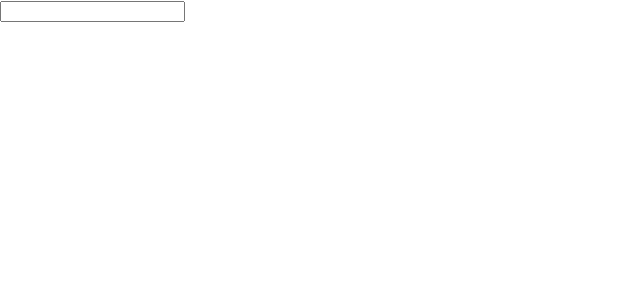
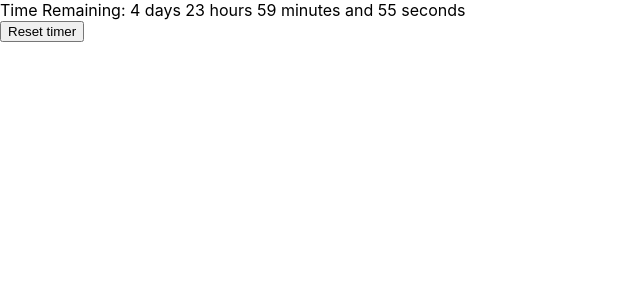
Before and after one commit to SAHARSH123/react-components, a React (Create React App) app: page / in a window 1280 px wide. Shown: the top 300 px of the page, without its empty margins (0-640 px from the left). Built offline with nearby package versions, Linux system fonts and the light colour scheme.

Commit message:
Added counter component

```diff
--- a/src/App.js
+++ b/src/App.js
@@ -1,4 +1,5 @@
 import "./App.css";
+import CounterMain from "./components/CountDownTimer/CounterMain";
 import Fetch from "./components/Fetch/Fetch";
 import InfiniteScrollerMain from "./components/Final/InfiniteScroller/InfiniteScrollerMain";
 import Folder from "./components/Folders/Folder";
@@ -15,7 +16,8 @@ function App() {
       {/* <InfiniteScrollerMain /> */}
       {/* <Test /> */}
       {/* <Folder explorerData={data} /> */}
-      <Fetch />
+      {/* <Fetch /> */}
+      <CounterMain />
     </div>
   );
 }
--- /dev/null
+++ b/src/components/CountDownTimer/Counter.js
@@ -0,0 +1,57 @@
+import React, { useCallback, useEffect, useRef, useState } from "react";
+
+const SECONDS = 1000;
+const MINUTE = 60 * SECONDS;
+const HOUR = 60 * MINUTE;
+const DAY = 24 * HOUR;
+
+const Counter = ({ duration, onExpire, beforeReset }) => {
+  const [remainingTime, setRemainingTime] = useState(duration);
+  const intervalId = useRef(null);
+
+  useEffect(() => {
+    if (remainingTime <= 0) {
+      onExpire();
+      return;
+    }
+
+    intervalId.current = setTimeout(() => {
+      setRemainingTime((currentTime) => currentTime - 1000);
+    }, 1000);
+
+    return () => {
+      clearTimeout(intervalId.current);
+    };
+  }, [remainingTime]);
+
+  const resetTimer = () => {
+    beforeReset();
+    clearTimeout(intervalId.current);
+    setRemainingTime(duration);
+  };
+
+  const convertTime = useCallback((currentTime) => {
+    const days = Math.floor(currentTime / DAY);
+    currentTime = currentTime % DAY;
+    const hours = Math.floor(currentTime / HOUR);
+    currentTime = currentTime % HOUR;
+    const minutes = Math.floor(currentTime / MINUTE);
+    currentTime = currentTime % MINUTE;
+    const seconds = Math.floor(currentTime / SECONDS);
+
+    let time = `${days} days ${hours} hours ${minutes} minutes and ${seconds} seconds`;
+    //console.log(time);
+    return time;
+  }, []);
+
+  const timeString = convertTime(remainingTime);
+
+  return (
+    <div>
+      <div>Time Remaining: {timeString}</div>
+      <button onClick={resetTimer}>Reset timer</button>
+    </div>
+  );
+};
+
+export default Counter;
--- /dev/null
+++ b/src/components/CountDownTimer/CounterMain.js
@@ -0,0 +1,23 @@
+import React from "react";
+import Counter from "./Counter";
+
+const CounterMain = () => {
+  const onExpire = () => {
+    console.log("timer Expired");
+  };
+
+  const beforeReset = () => {
+    console.log("before reset");
+  };
+  return (
+    <>
+      <Counter
+        duration={5 * 24 * 60 * 60 * 1000}
+        onExpire={onExpire}
+        beforeReset={beforeReset}
+      />
+    </>
+  );
+};
+
+export default CounterMain;
```
